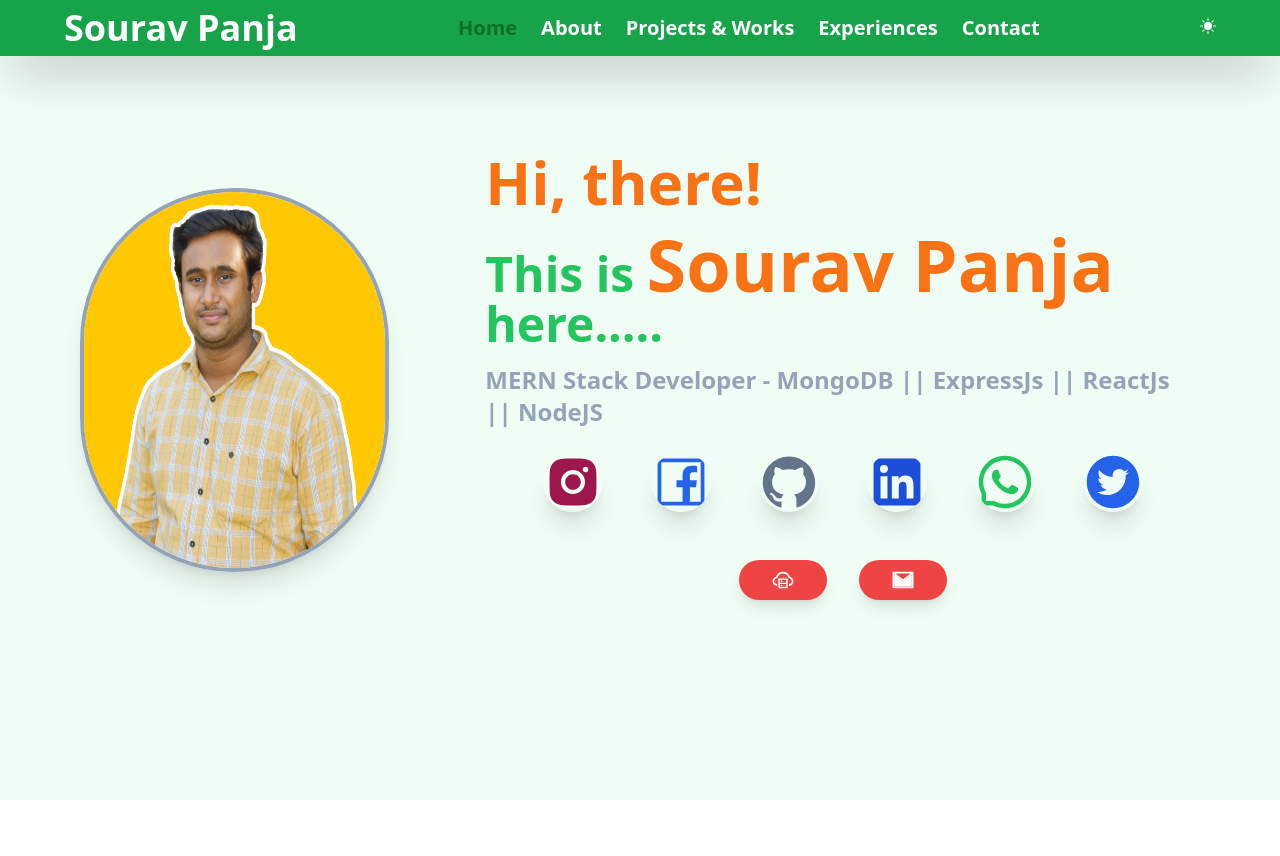
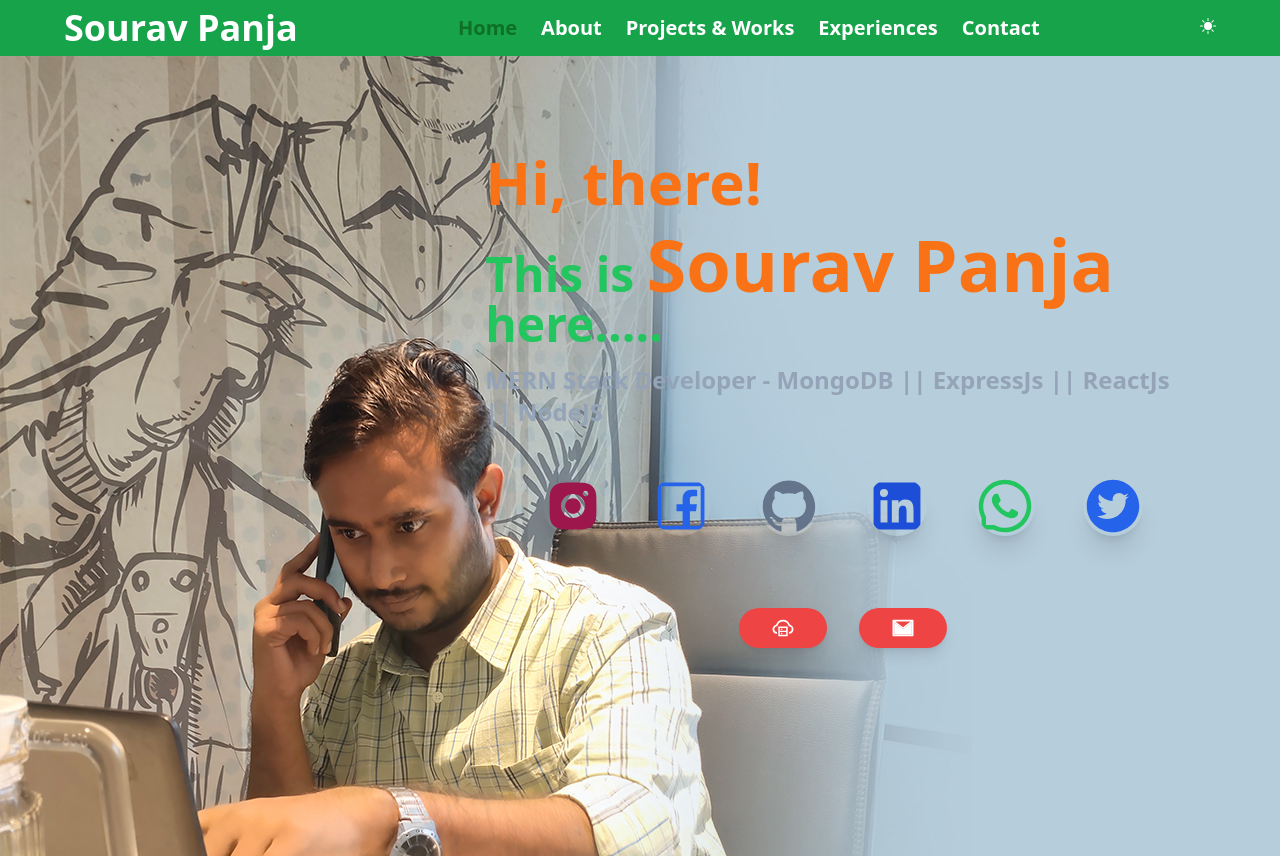
Before and after one commit to souravpanja0306/portfolio_new, a React (Create React App) app: page / in a window 1280 px wide. Before the commit the page ends 800 px from the top, so only its background shows below. Built offline with nearby package versions, Linux system fonts and the light colour scheme.

Commit message:
hello New Changes

```diff
--- a/src/pages/Home.js
+++ b/src/pages/Home.js
@@ -12,10 +12,11 @@ const Home = () => {
 
     return (
         <>
-            <div className="flex-cols md:lg:xl:flex p-8 items-center" >
+            <div className="flex-cols md:lg:xl:flex p-8 min-h-screen"
+            style={{ backgroundImage: `url("/assets/sourav33.jpg")`}}>
 
                 <div className='w-full md:lg:xl:w-1/3 flex justify-center md:lg:xl:p-12 '>
-                    <img src='/assets/sourav3.jpg' alt='Images' className='h-60 md:lg:xl:h-96 rounded-full border-4 border-solid border-slate-400 shadow-xl' />
+                    {/* <img src='/assets/sourav33.jpg' alt='Images' className='h-60 md:lg:xl:h-96 rounded-full border-4 border-solid border-slate-400 shadow-xl' /> */}
                 </div>
                 <div className='w-full md:lg:xl:w-2/3 justify-center md:lg:xl:p-12 py-2'>
                     <div className='text-white text-center md:lg:xl:text-left'>
@@ -25,22 +26,22 @@ const Home = () => {
                     </div>
                     <div className='flex text-center justify-center md:lg:xl:p-6 py-2'>
                         <a href="https://www.instagram.com/panja0306/" target="blank">
-                            <AiFillInstagram className='md:lg:xl:mx-6 text-5xl md:lg:xl:text-6xl hover:rotate-90 duration-500 text-pink-800 shadow-xl rounded-full hover:text-7xl' />
+                            <AiFillInstagram className='md:lg:xl:m-6 text-5xl md:lg:xl:text-6xl hover:rotate-90 duration-500 text-pink-800 shadow-xl rounded-full' />
                         </a>
                         <a href="https://www.facebook.com/souravpanja03" target="blank">
-                            <AiOutlineFacebook className='md:lg:xl:mx-6 text-5xl md:lg:xl:text-6xl hover:rotate-90 duration-500 text-blue-600 shadow-xl rounded-full hover:text-7xl' />
+                            <AiOutlineFacebook className='md:lg:xl:m-6 text-5xl md:lg:xl:text-6xl hover:rotate-90 duration-500 text-blue-600 shadow-xl rounded-full' />
                         </a>
                         <a href="https://github.com/souravpanja0306" target="blank">
-                            <AiFillGithub className='md:lg:xl:mx-6 text-5xl md:lg:xl:text-6xl hover:rotate-90 duration-500 text-slate-500 shadow-xl rounded-full hover:text-7xl' />
+                            <AiFillGithub className='md:lg:xl:m-6 text-5xl md:lg:xl:text-6xl hover:rotate-90 duration-500 text-slate-500 shadow-xl rounded-full' />
                         </a>
                         <a href="https://www.linkedin.com/in/sourav-panja-452b33205/" target="blank">
-                            <AiFillLinkedin className='md:lg:xl:mx-6 text-5xl md:lg:xl:text-6xl hover:rotate-90 duration-500 text-blue-700 shadow-xl rounded-full hover:text-7xl' />
+                            <AiFillLinkedin className='md:lg:xl:m-6 text-5xl md:lg:xl:text-6xl hover:rotate-90 duration-500 text-blue-700 shadow-xl rounded-full' />
                         </a>
                         <a href="https://wa.me/7278159888" target="blank">
-                            <AiOutlineWhatsApp className='md:lg:xl:mx-6 text-5xl md:lg:xl:text-6xl hover:rotate-90 duration-500 text-green-500 shadow-xl rounded-full hover:text-7xl' />
+                            <AiOutlineWhatsApp className='md:lg:xl:m-6 text-5xl md:lg:xl:text-6xl hover:rotate-90 duration-500 text-green-500 shadow-xl rounded-full' />
                         </a>
                         <a href="https://twitter.com/souravpanja9" target="blank">
-                            <AiFillTwitterCircle className='md:lg:xl:mx-6 text-5xl md:lg:xl:text-6xl hover:rotate-90 duration-500 text-blue-600 shadow-xl rounded-full hover:text-7xl' />
+                            <AiFillTwitterCircle className='md:lg:xl:m-6 text-5xl md:lg:xl:text-6xl hover:rotate-90 duration-500 text-blue-600 shadow-xl rounded-full' />
                         </a>
                     </div>
                     <div className='flex justify-center p-6'>
```
Also changed, not shown: public/assets/sourav33.jpg (added).
